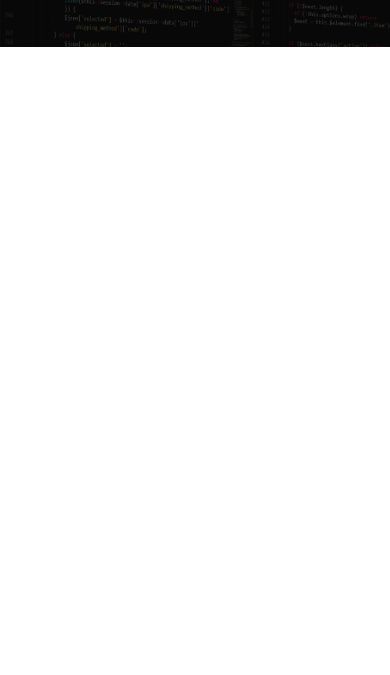
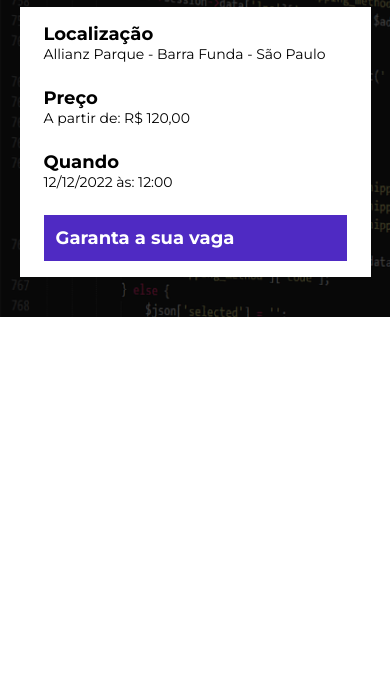
Before and after one commit to ViniciusCssHtml/ebac_tac_talks, a website built with Parcel: page src/index.html in a window 390 px wide. Shown: the part 169-844 px from the top of the page. Built offline with nearby package versions, Linux system fonts and the light colour scheme.

Commit message:
Fazendo os componentes

```diff
--- a/src/index.html
+++ b/src/index.html
@@ -13,6 +13,24 @@
     <div class="container">
       <img src="./images/ebac_logo.svg" alt="ebac_logo" class="hero__logo">
       <p class="hero__text">O maior evento de tecnologia começa em 10d 12h 20m 12s</p>
+
+      <div class="infos-bar">
+        <ul class="infos-bar__infos">
+          <li class="infos-bar__infos__itens">
+            <b>Localização</b>
+            Allianz Parque - Barra Funda - São Paulo
+          </li>
+          <li class="infos-bar__infos__itens">
+            <b>Preço</b>
+            A partir de: R$ 120,00
+          </li>
+          <li class="infos-bar__infos__itens">
+            <b>Quando</b>
+            12/12/2022 às: 12:00
+          </li>
+        </ul>
+        <a href="#" class="button button--primary">Garanta a sua vaga</a>
+      </div>
     </div>
   </header>
 
--- /dev/null
+++ b/src/styles/components/_buttons.scss
@@ -0,0 +1,21 @@
+.button {
+  padding: 12px;
+  font-size: 18px;
+  font-weight: bold;
+  text-align: center;
+  white-space: nowrap;
+
+  &--primary {
+    color: #fff;
+    background-color: #4f2ac3;
+  }
+
+  @media (max-width: 640px) {
+    display: block;
+    width: 100%;
+  }
+  @media (max-width: 1024px) {
+    display: flex;
+    align-items: center;
+  }
+}
--- /dev/null
+++ b/src/styles/components/_infos_bar.scss
@@ -0,0 +1,38 @@
+.infos-bar {
+  padding: 16px 24px;
+  background-color: #fff;
+  display: flex;
+  justify-content: space-between;
+
+  &__infos {
+    display: flex;
+    gap: 40px;
+
+    &__itens {
+      font-size: 14px;
+      color: #000;
+
+      b {
+        font-size: 18px;
+        display: block;
+        color: #000;
+      }
+    }
+  }
+  @media (max-width: 640px) {
+    display: block;
+
+    &__infos {
+      display: block;
+
+      &__itens {
+        margin-bottom: 24px;
+      }
+    }
+  }
+  @media (max-width: 1024px) {
+    &__infos {
+      gap: 16px;
+    }
+  }
+}
--- a/src/styles/main.scss
+++ b/src/styles/main.scss
@@ -1,4 +1,6 @@
 @use "hero";
+@use "./components/infos_bar";
+@use "./components/buttons";
 @import url("https://fonts.googleapis.com/css2?family=Josefin+Sans:wght@300;400;600&family=Montserrat:ital,wght@0,100;0,200;0,300;0,400;0,500;0,600;0,700;0,800;0,900;1,100;1,200;1,300;1,400;1,500;1,600;1,700;1,800;1,900&display=swap");
 
 * {
@@ -8,6 +10,7 @@
   font-family: "Montserrat", sans-serif;
   text-decoration: none;
   list-style: none;
+  color: #fff;
 }
 
 .container {
```
